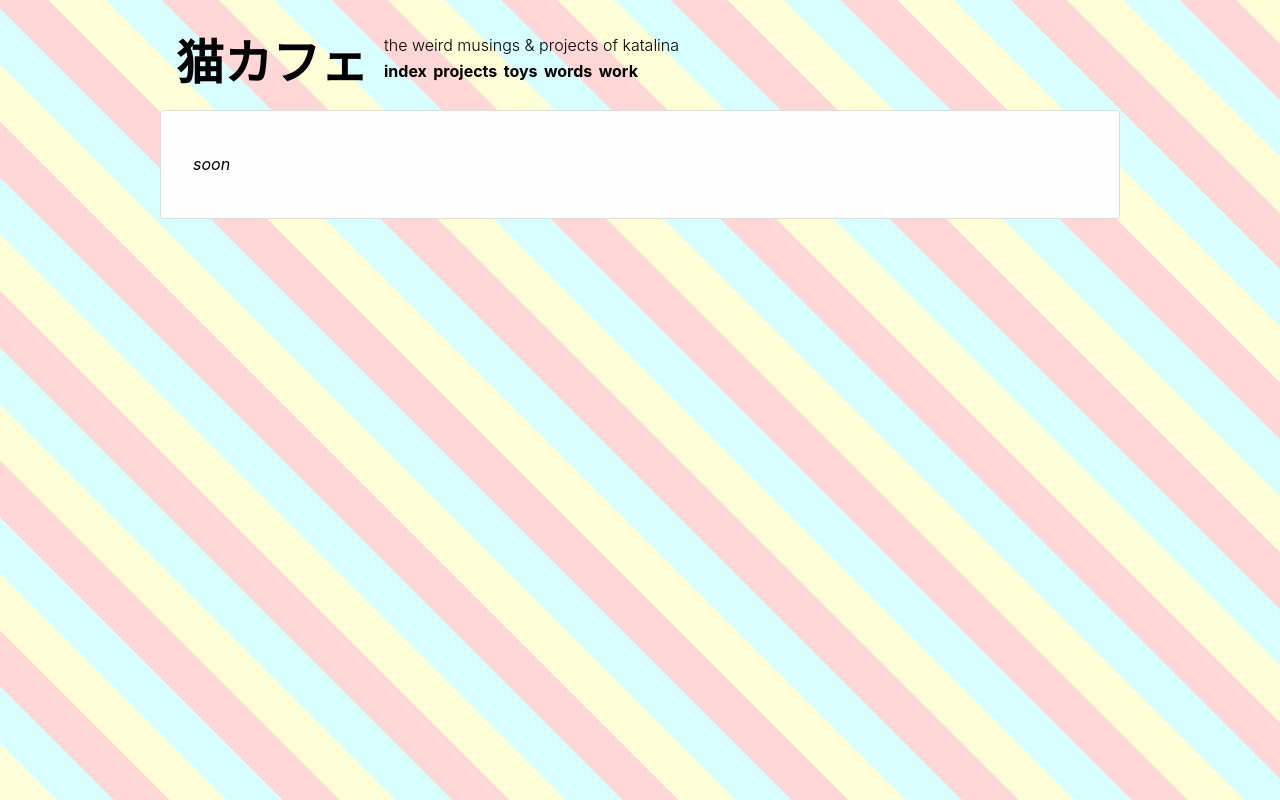
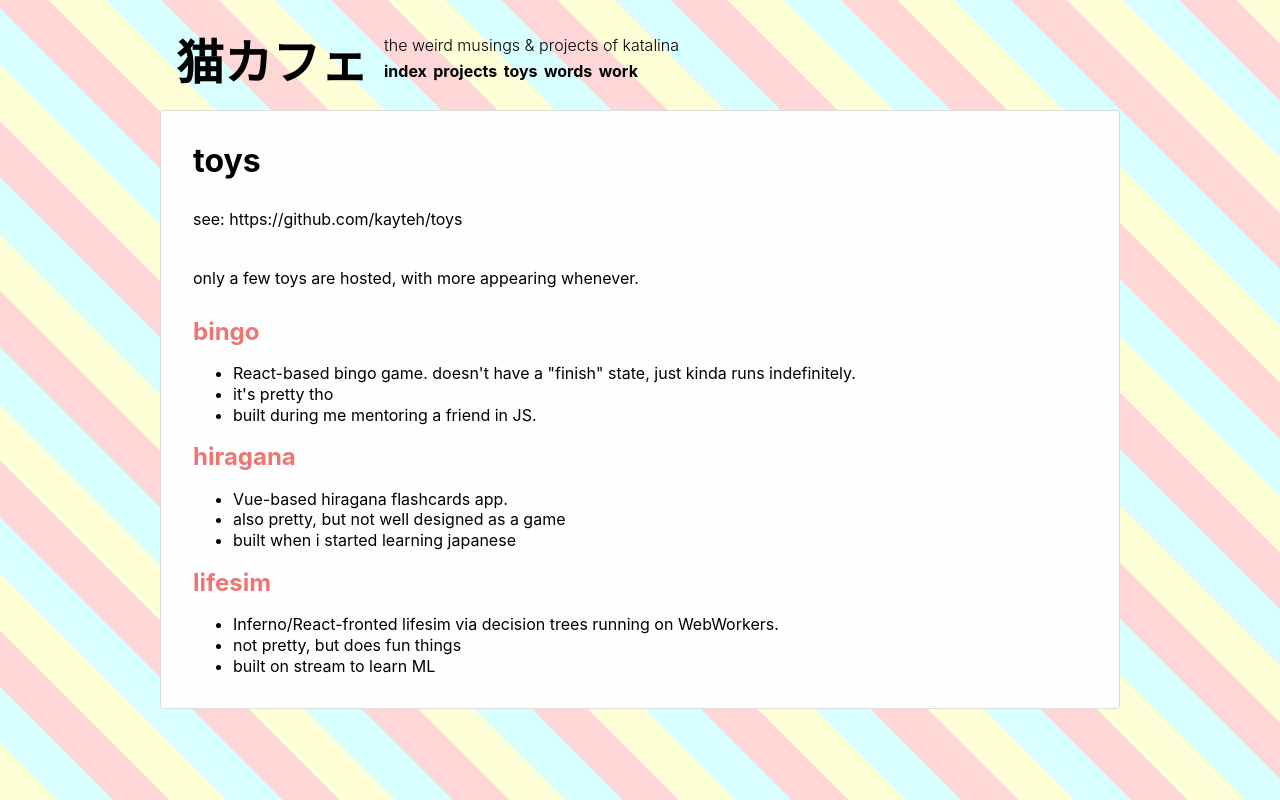
Before and after one commit to mekanoe/personal-site, a Next.js app: page /toys in a window 1280 px wide. Built offline with nearby package versions, Linux system fonts and the light colour scheme.

Commit message:
toys: add

```diff
--- a/pages/toys.mdx
+++ b/pages/toys.mdx
@@ -1 +1,23 @@
-*soon*
+# toys
+
+see: https://github.com/kayteh/toys
+
+only a few toys are hosted, with more appearing whenever.
+
+## [bingo](https://bingo.toys.kat.cafe)
+
+- React-based bingo game. doesn't have a "finish" state, just kinda runs indefinitely.
+- it's pretty tho
+- built during me mentoring a friend in JS.
+
+## [hiragana](https://hiragana.toys.kat.cafe/#/game/play)
+
+- Vue-based hiragana flashcards app.
+- also pretty, but not well designed as a game
+- built when i started learning japanese
+
+## [lifesim](https://lifesim.toys.kat.cafe)
+
+- Inferno/React-fronted lifesim via decision trees running on WebWorkers.
+- not pretty, but does fun things
+- built on stream to learn ML
--- a/pages/work.mdx
+++ b/pages/work.mdx
@@ -12,7 +12,7 @@
 - **Twitch Streaming** - *mar 2017 to dec 2017, ongoing-ish*
   - creative programming edutainment-style content
   - taught engineering principles to viewers while building random projects
-  - pulled in 20-40 viewers every stream, almost every day
+  - pulled in average 20-40 viewers every stream, almost every day
   - hailed for giving a fun "co-working" space style vibe
 
 - **SplitmediaLabs & Player.me** - DevOps Engineer - *sept 2014 to dec 2016*
```
